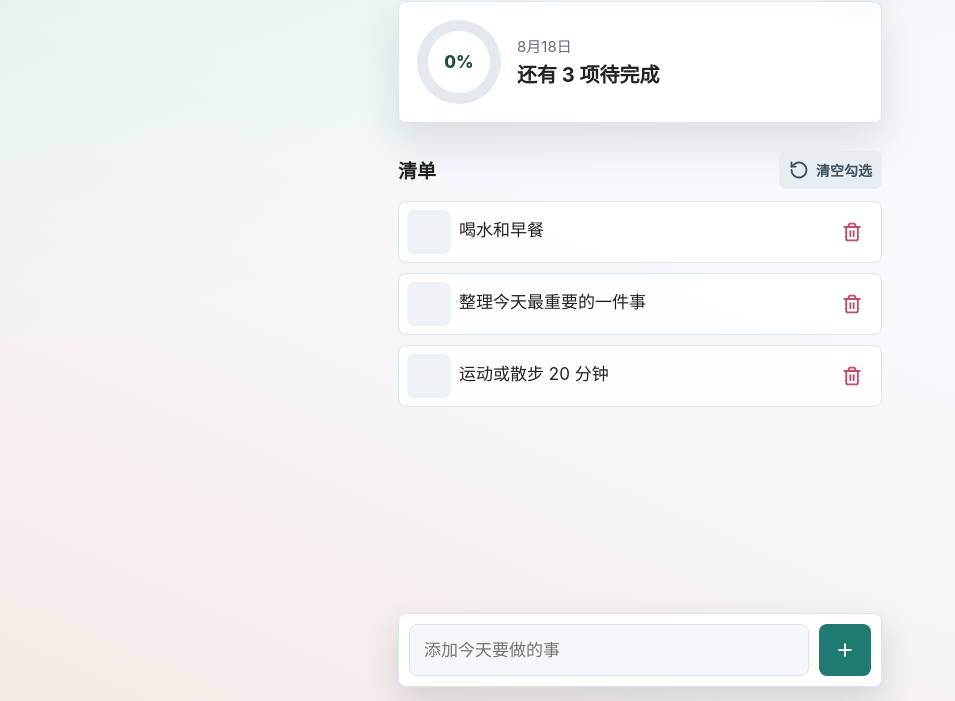
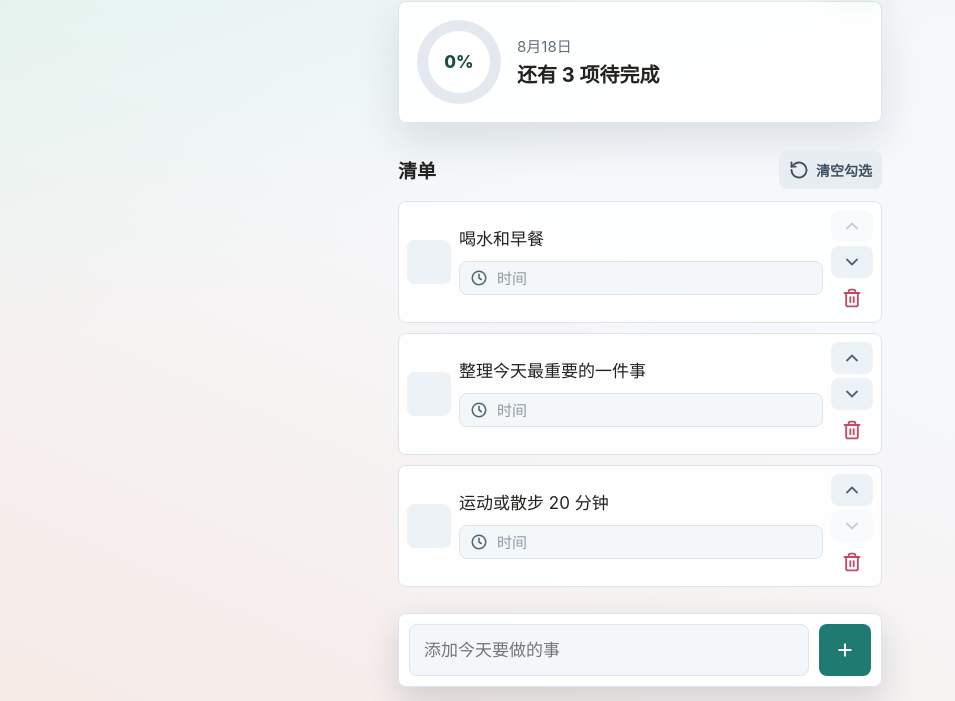
Before and after one commit to Cadenza12/To-do, a plain HTML site: page index.html in a window 1280 px wide. Shown: the part 99-800 px from the top of the page, without its empty margins (0-955 px from the left). Drawn offline with Linux system fonts and the light colour scheme.

Commit message:
Add task time labels and reordering

```diff
--- a/app.js
+++ b/app.js
@@ -7,7 +7,27 @@ const taskItemMarkup = `
       <path d="M20 6 9 17l-5-5"></path>
     </svg>
   </button>
+  <div class="task-content">
     <textarea class="task-input" rows="1"></textarea>
+    <label class="time-field">
+      <svg aria-hidden="true" viewBox="0 0 24 24">
+        <circle cx="12" cy="12" r="9"></circle>
+        <path d="M12 7v5l3 2"></path>
+      </svg>
+      <input class="time-input" type="text" autocomplete="off" placeholder="时间" aria-label="任务时间">
+    </label>
+  </div>
+  <div class="task-actions">
+    <button class="move-button move-up-button" type="button" aria-label="上移任务">
+      <svg aria-hidden="true" viewBox="0 0 24 24">
+        <path d="m6 15 6-6 6 6"></path>
+      </svg>
+    </button>
+    <button class="move-button move-down-button" type="button" aria-label="下移任务">
+      <svg aria-hidden="true" viewBox="0 0 24 24">
+        <path d="m6 9 6 6 6-6"></path>
+      </svg>
+    </button>
     <button class="delete-button" type="button" aria-label="删除任务">
       <svg aria-hidden="true" viewBox="0 0 24 24">
         <path d="M3 6h18"></path>
@@ -17,6 +37,7 @@ const taskItemMarkup = `
         <path d="M14 11v6"></path>
       </svg>
     </button>
+  </div>
 `;
 
 const defaults = [
@@ -67,14 +88,24 @@ function loadTasks() {
   const raw = localStorage.getItem(STORAGE_KEY);
 
   if (!raw) {
-    return defaults.map((text) => ({ id: makeTaskId(), text }));
+    return defaults.map((text) => ({ id: makeTaskId(), text, time: "" }));
   }
 
   try {
     const parsed = JSON.parse(raw);
-    return Array.isArray(parsed) ? parsed.filter((task) => task?.id && typeof task.text === "string") : [];
+    if (!Array.isArray(parsed)) {
+      return [];
+    }
+
+    return parsed
+      .filter((task) => task?.id && typeof task.text === "string")
+      .map((task) => ({
+        id: task.id,
+        text: task.text,
+        time: typeof task.time === "string" ? task.time : "",
+      }));
   } catch {
-    return defaults.map((text) => ({ id: makeTaskId(), text }));
+    return defaults.map((text) => ({ id: makeTaskId(), text, time: "" }));
   }
 }
 
@@ -108,6 +139,18 @@ function createTaskNode() {
   return node;
 }
 
+function moveTask(fromIndex, direction) {
+  const toIndex = fromIndex + direction;
+
+  if (toIndex < 0 || toIndex >= tasks.length) {
+    return;
+  }
+
+  [tasks[fromIndex], tasks[toIndex]] = [tasks[toIndex], tasks[fromIndex]];
+  saveTasks();
+  renderTasks();
+}
+
 function renderDate() {
   const now = new Date();
   weekdayLabel.textContent = new Intl.DateTimeFormat("zh-CN", { weekday: "long" }).format(now);
@@ -120,17 +163,23 @@ function renderDate() {
 function renderTasks() {
   taskList.replaceChildren();
 
-  tasks.forEach((task) => {
+  tasks.forEach((task, index) => {
     const node = createTaskNode();
     const checkButton = node.querySelector(".check-button");
     const taskInput = node.querySelector(".task-input");
+    const timeInput = node.querySelector(".time-input");
+    const moveUpButton = node.querySelector(".move-up-button");
+    const moveDownButton = node.querySelector(".move-down-button");
     const deleteButton = node.querySelector(".delete-button");
 
     node.dataset.id = task.id;
     node.classList.toggle("done", Boolean(doneMap[task.id]));
     taskInput.value = task.text;
+    timeInput.value = task.time || "";
     fitTaskInput(taskInput);
     checkButton.setAttribute("aria-label", doneMap[task.id] ? "取消完成" : "标记完成");
+    moveUpButton.disabled = index === 0;
+    moveDownButton.disabled = index === tasks.length - 1;
 
     checkButton.addEventListener("click", () => {
       doneMap[task.id] = !doneMap[task.id];
@@ -155,6 +204,25 @@ function renderTasks() {
       fitTaskInput(taskInput);
       saveTasks();
       renderSummary();
+    });
+
+    timeInput.addEventListener("input", () => {
+      task.time = timeInput.value;
+      saveTasks();
+    });
+
+    timeInput.addEventListener("blur", () => {
+      task.time = timeInput.value.trim();
+      timeInput.value = task.time;
+      saveTasks();
+    });
+
+    moveUpButton.addEventListener("click", () => {
+      moveTask(index, -1);
+    });
+
+    moveDownButton.addEventListener("click", () => {
+      moveTask(index, 1);
     });
 
     deleteButton.addEventListener("click", () => {
@@ -198,7 +266,7 @@ function addTask(text) {
     return;
   }
 
-  tasks.push({ id: makeTaskId(), text: trimmed });
+  tasks.push({ id: makeTaskId(), text: trimmed, time: "" });
   saveTasks();
   renderTasks();
 }
--- a/index.html
+++ b/index.html
@@ -62,26 +62,6 @@
       </form>
     </main>
 
-    <template id="taskTemplate">
-      <li class="task-item">
-        <button class="check-button" type="button" aria-label="标记完成">
-          <svg aria-hidden="true" viewBox="0 0 24 24">
-            <path d="M20 6 9 17l-5-5" />
-          </svg>
-        </button>
-        <textarea class="task-input" rows="1"></textarea>
-        <button class="delete-button" type="button" aria-label="删除任务">
-          <svg aria-hidden="true" viewBox="0 0 24 24">
-            <path d="M3 6h18" />
-            <path d="M8 6V4c0-1 1-2 2-2h4c1 0 2 1 2 2v2" />
-            <path d="M19 6v14c0 1-1 2-2 2H7c-1 0-2-1-2-2V6" />
-            <path d="M10 11v6" />
-            <path d="M14 11v6" />
-          </svg>
-        </button>
-      </li>
-    </template>
-
     <script src="app.js"></script>
   </body>
 </html>
--- a/service-worker.js
+++ b/service-worker.js
@@ -1,4 +1,4 @@
-const CACHE_NAME = "daily-tasks-v4";
+const CACHE_NAME = "daily-tasks-v5";
 const ASSETS = [
   "./",
   "./index.html",
--- a/styles.css
+++ b/styles.css
@@ -83,6 +83,7 @@ h2 {
 .add-button,
 .check-button,
 .delete-button,
+.move-button,
 .text-button {
   display: inline-flex;
   align-items: center;
@@ -104,6 +105,7 @@ h2 {
 .add-button svg,
 .check-button svg,
 .delete-button svg,
+.move-button svg,
 .text-button svg {
   width: 20px;
   height: 20px;
@@ -206,7 +208,7 @@ h2 {
   grid-template-columns: 44px minmax(0, 1fr) 42px;
   align-items: center;
   gap: 8px;
-  min-height: 62px;
+  min-height: 96px;
   padding: 8px;
   border: 1px solid var(--line);
   border-radius: 8px;
@@ -215,6 +217,12 @@ h2 {
 
 .task-item.done {
   background: rgba(223, 242, 235, 0.82);
+}
+
+.task-content {
+  display: grid;
+  gap: 8px;
+  min-width: 0;
 }
 
 .check-button {
@@ -256,10 +264,81 @@ h2 {
   text-decoration: line-through;
 }
 
+.time-field {
+  display: grid;
+  grid-template-columns: 18px minmax(0, 1fr);
+  align-items: center;
+  gap: 7px;
+  min-height: 34px;
+  padding: 0 10px;
+  border: 1px solid var(--line);
+  border-radius: 8px;
+  background: #f4f7fa;
+  color: #526675;
+}
+
+.time-field svg {
+  width: 18px;
+  height: 18px;
+  fill: none;
+  stroke: currentColor;
+  stroke-linecap: round;
+  stroke-linejoin: round;
+  stroke-width: 2.1;
+}
+
+.time-input {
+  width: 100%;
+  min-width: 0;
+  border: 0;
+  background: transparent;
+  color: #34444f;
+  font-size: 15px;
+  outline: none;
+}
+
+.time-input::placeholder {
+  color: #8b98a3;
+}
+
+.time-field:focus-within {
+  border-color: var(--accent);
+  background: #ffffff;
+}
+
+.task-item.done .time-field {
+  background: rgba(255, 255, 255, 0.52);
+  color: #617369;
+}
+
+.task-item.done .time-input {
+  color: #617369;
+}
+
+.task-actions {
+  display: grid;
+  gap: 4px;
+  width: 42px;
+}
+
+.move-button,
 .delete-button {
   width: 42px;
-  height: 42px;
+  height: 32px;
   border-radius: 8px;
+}
+
+.move-button {
+  background: #edf2f6;
+  color: #526675;
+}
+
+.move-button:disabled {
+  cursor: default;
+  opacity: 0.32;
+}
+
+.delete-button {
   background: transparent;
   color: var(--berry);
 }
```
Lines whose indentation alone changed are shown as unchanged.
